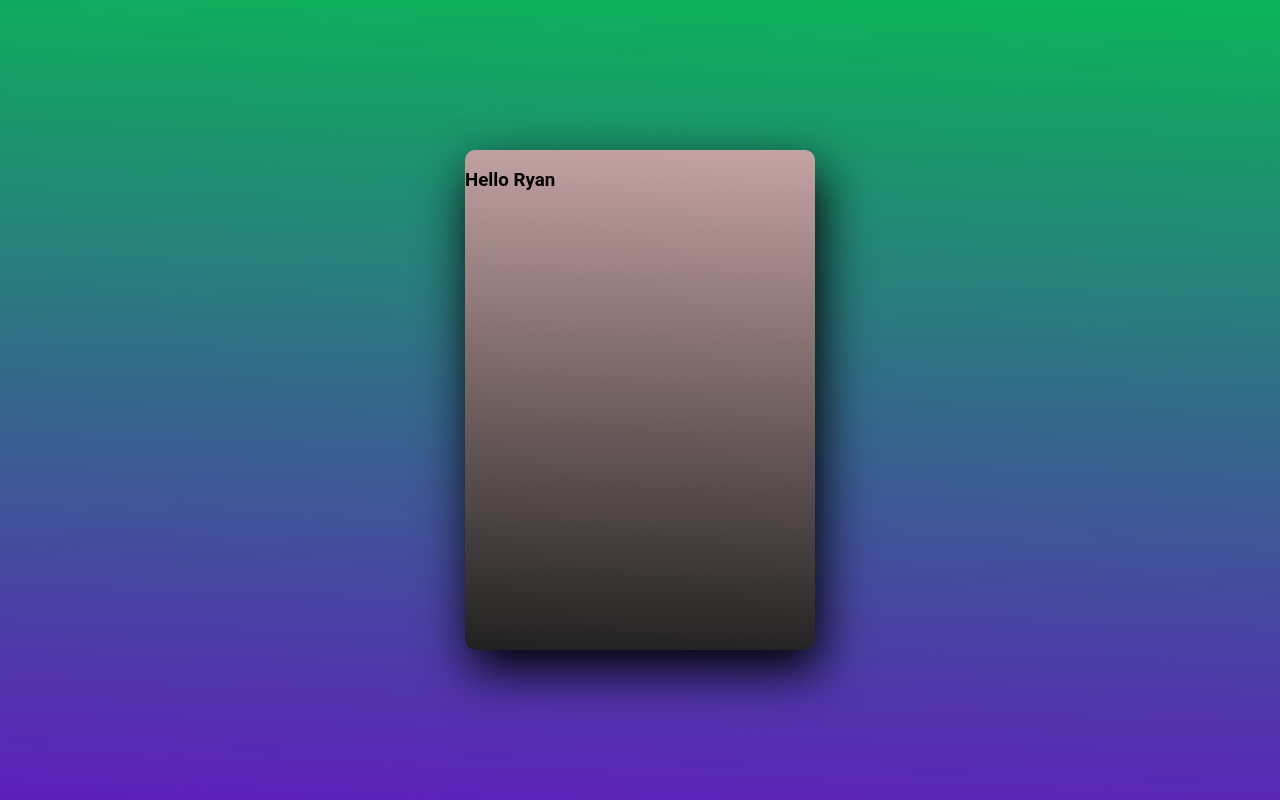
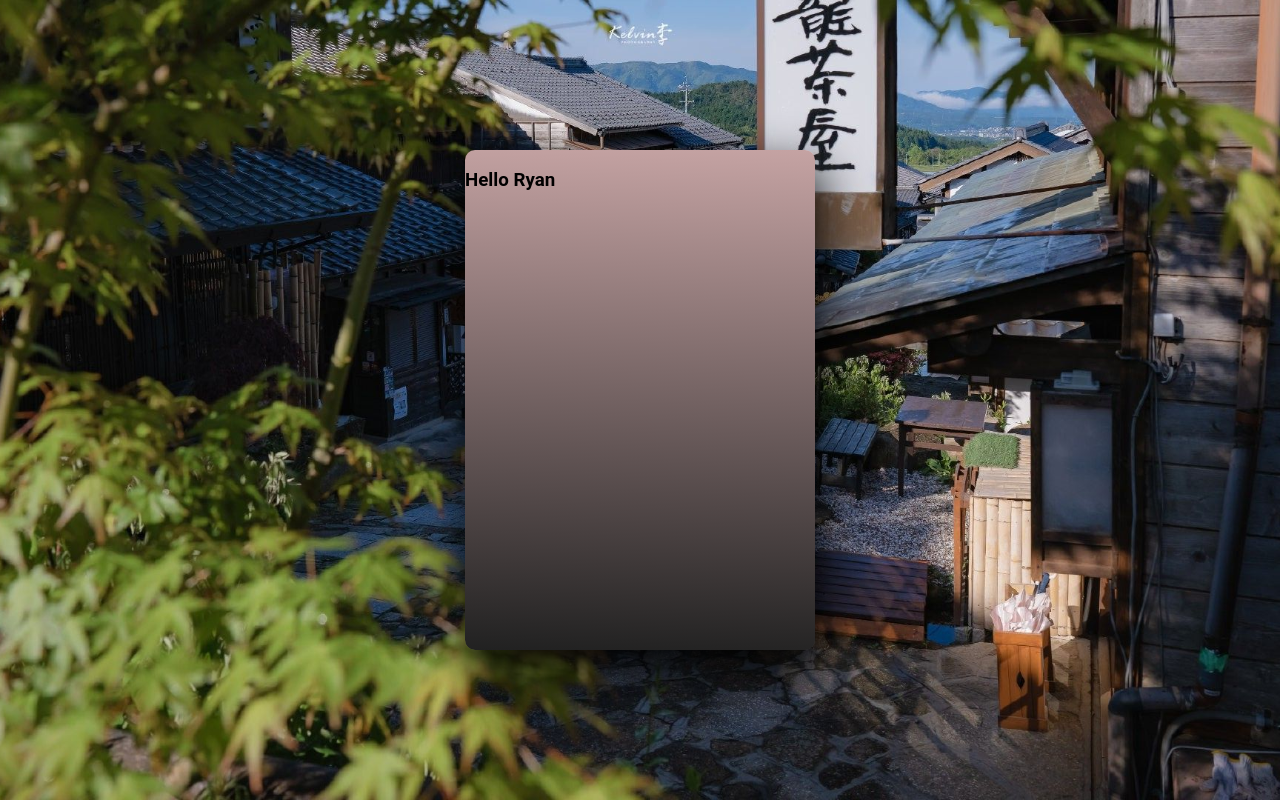
Before and after one commit to RouteWeaver2025/Project-RouteWeaver, a React (Vite) app in the folder RouteWeaver/: page / in a window 1280 px wide. Built offline with nearby package versions, Linux system fonts and the light colour scheme.

Commit message:
added img to home

```diff
--- a/RouteWeaver/src/design/homescreen.css
+++ b/RouteWeaver/src/design/homescreen.css
@@ -7,8 +7,12 @@ body{
 	min-height: 100vh;
 	/* font-family: 'Jost', sans-serif; */
 	/* background-image: linear-gradient(to right top, #020202, #ffffff, #79787a, #f5f5f5,#050506); */
-	background: linear-gradient(2deg, #5d1fba, #0bb359);
-    font-family: 'Roboto', sans-serif;
+	/* background: linear-gradient(2deg, #5d1fba, #0bb359);
+    font-family: 'Roboto', sans-serif; */
+    background-image: url('homeimg.jpg'); /* Path to your image */
+    background-size: cover; /* Ensures the image covers the entire area */
+    background-repeat: no-repeat; /* Prevents the image from repeating */
+    background-position: center; /* Centers the image */
 }
 .main1{
         width: 350px;
```
Also changed, not shown: RouteWeaver/src/design/homeimg.jpg (added).
